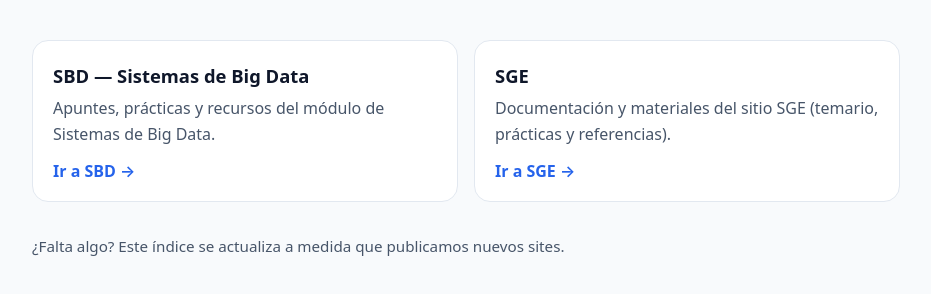
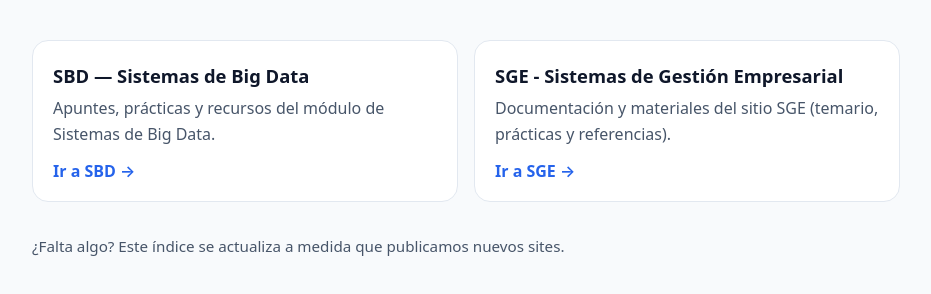
Before and after one commit to alapvi/alapvi.github.io, a plain HTML site: page docs/index.html in a window 1280 px wide. Shown: the part 132-426 px from the top of the page, without its empty margins (174-1105 px from the left). Drawn offline with Linux system fonts and the light colour scheme.

Commit message:
Update index.html

```diff
--- a/docs/index.html
+++ b/docs/index.html
@@ -36,7 +36,7 @@
       </article>
 
       <article class="card">
-        <h2>SGE</h2>
+        <h2>SGE - Sistemas de Gestión Empresarial </h2>
         <p>Documentación y materiales del sitio SGE (temario, prácticas y referencias).</p>
         <a href="https://alapvi.github.io/sge/">Ir a SGE →</a>
       </article>
```
